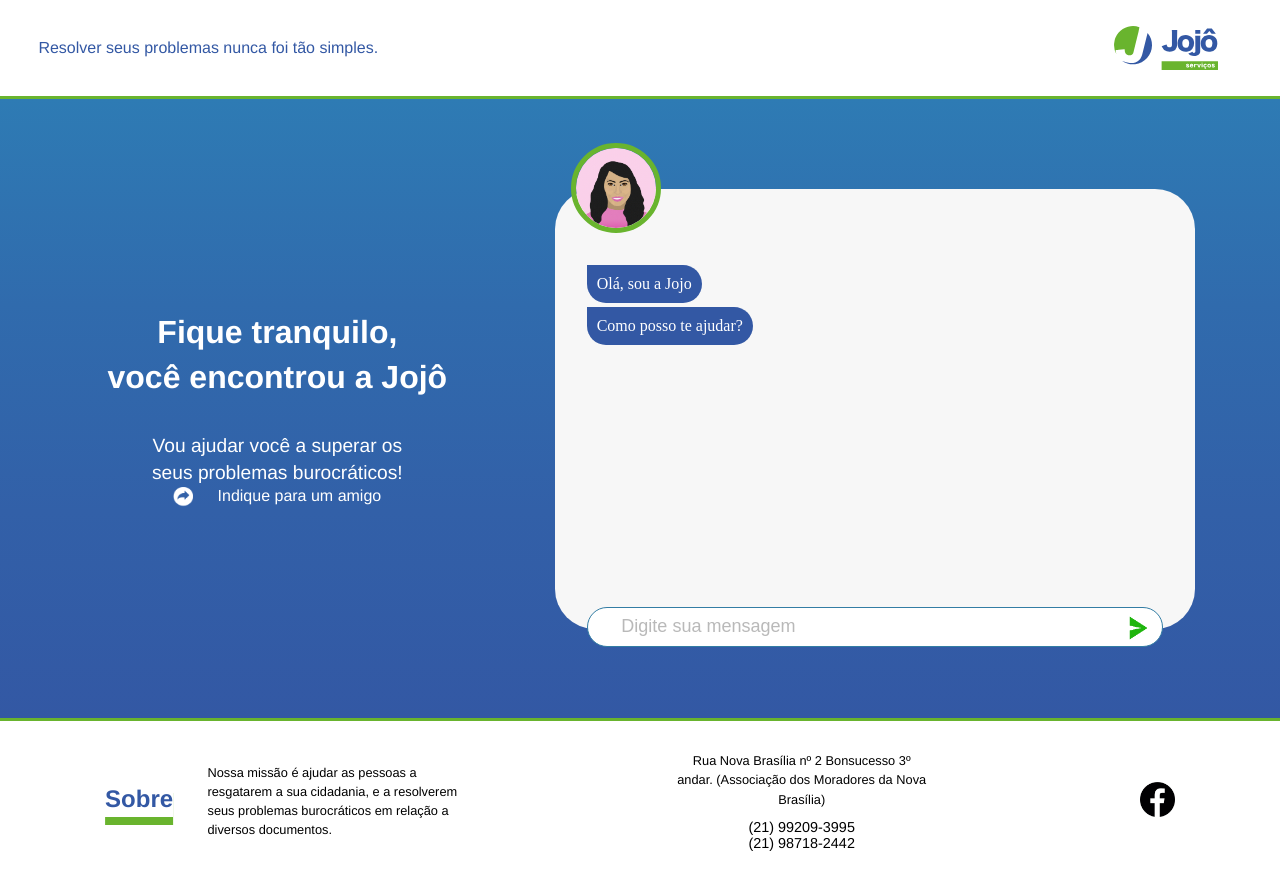
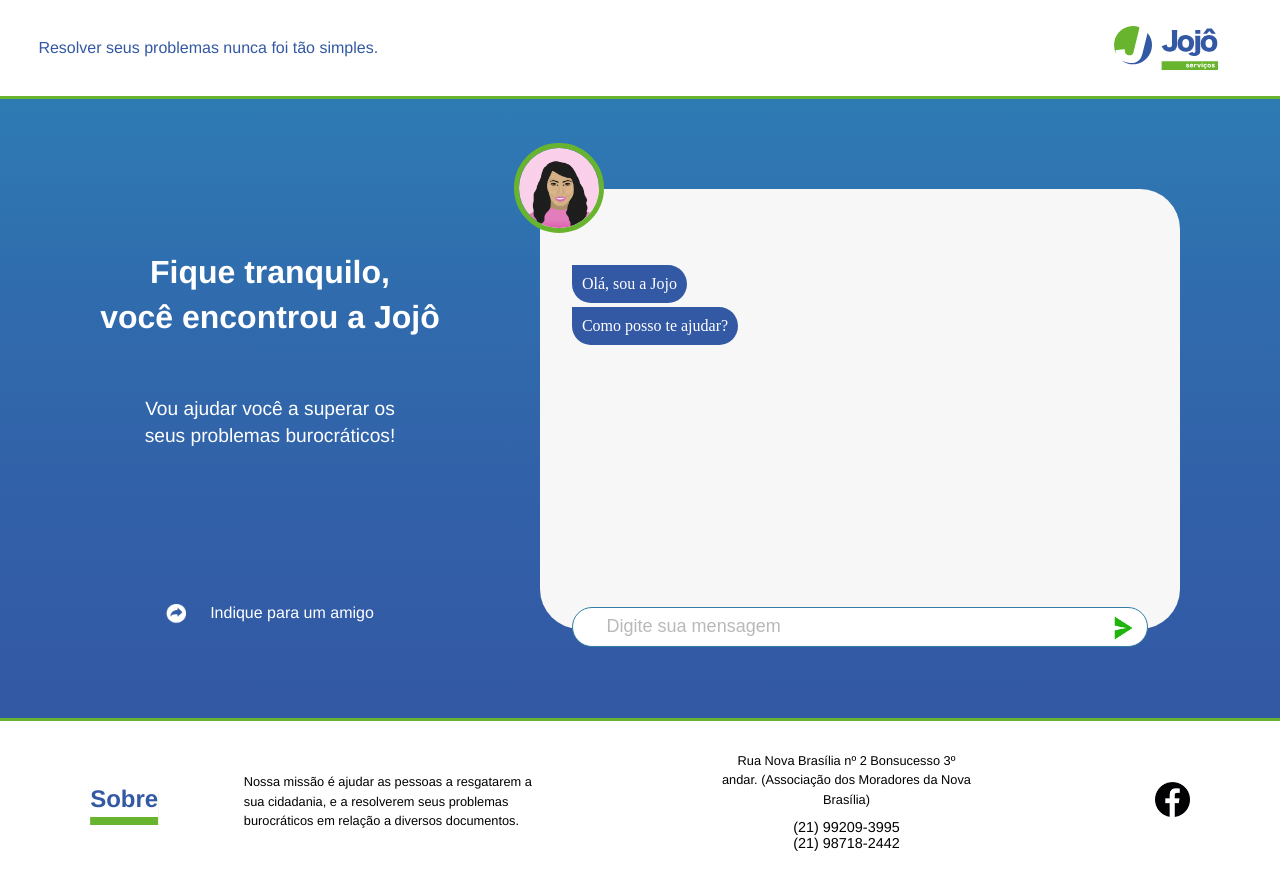
Before and after one commit to mymrtt/jojoservicos, a React (Create React App) app in the folder jojo-servicos-spa/: page / in a window 1280 px wide. Built offline with nearby package versions, Linux system fonts and the light colour scheme.

Commit message:
alterando footer desktop

```diff
--- a/jojo-servicos-spa/src/App.css
+++ b/jojo-servicos-spa/src/App.css
@@ -61,7 +61,8 @@ body{
 	flex-direction: row;
     border-top: solid #69B42E;
     border-bottom: solid #69B42E;
-    justify-content: space-evenly;
+	justify-content: space-evenly;
+	align-items: center;
 }
 @media (max-width: 640px){
 	.caixa_inicial{
@@ -73,14 +74,15 @@ body{
 		align-items: center;
 	}
 }
-.caixa_inicial-boasvindas{
+.caixa_inicial-boasvindas-1{
 	min-width: 30%;
-	min-height: 25vh;
+	min-height: 60vh;
 	display: flex;
 	flex-direction: column;
-	justify-content: center;
+	justify-content: space-around;
 	text-align: center;
 	align-items:center;
+	/* background-color: rebeccapurple; */
 }
 @media (max-width: 640px){
 	.caixa_inicial-boasvindas{
@@ -88,6 +90,13 @@ body{
 		display: flex;
 		align-items: center;
 	}
+}
+.teste{
+	height: 45vh;
+	display: flex;
+	justify-content: space-evenly;
+	flex-direction: column;
+	align-items: center;
 }
 .caixa_inicial-titulo{
 	font-family: Helvetica;
@@ -115,7 +124,7 @@ body{
 }
 .caixa_inicial-descrição{
 	width: 20vw;
-	margin: 10% 0 0 0;
+	margin-bottom: 14%;
 	font-family: Helvetica;
 	font-size: 1.2em;
 	color: #FFFFFF;
@@ -147,7 +156,6 @@ body{
 	justify-content:space-evenly;
 	color: #FFF;
 	font-family:Helvetica;
-	/* padding-top: 90px; */
 }
 .imgdeCompartilhar{
 	width: 20px;
@@ -189,7 +197,7 @@ body{
 .caixa_inicial-boot--img{
 	width: 90px;
 	height: 90px;
-	margin: -12% 13%;
+	margin: -12% 0 0 -20%;
 	border:solid #69B42E 5px;
 	border-radius: 50%;
 }
@@ -477,8 +485,8 @@ body{
 	}
 }
 .caixa_rodape--Sobre{
-	width: 28vw;
-	padding: 0 0 0 0;
+	width: 35vw;
+	padding: 0;
 	display: flex;
 	flex-direction: row;
 	justify-content: space-between;
@@ -506,7 +514,7 @@ body{
 	}
 }
 .caixa_rodape--descricao{
-	width: 20vw;
+	width: 23vw;
 	font-family: Helvetica;
 	font-size: 0.8em;
 	line-height: 1.5em;
--- a/jojo-servicos-spa/src/components/MensagemBoasVindas.js
+++ b/jojo-servicos-spa/src/components/MensagemBoasVindas.js
@@ -1,7 +1,8 @@
 import React from 'react';
 
 const Mensagem = () =>
-  <div className="caixa_inicial-boasvindas">
+  <div className="caixa_inicial-boasvindas-1">
+    <div className="teste">
       <h1 className="caixa_inicial-titulo">
         Fique tranquilo,<br />
         você encontrou a Jojô
@@ -17,6 +18,7 @@ const Mensagem = () =>
       <p className="caixa_inicial-descriçãoMobile">
         Vou ajudar você a superar os seus problemas burocráticos!
       </p>
+    </div>
     <div className="caixa_inicial-indicacao">
      <img className="imgdeCompartilhar" src="share.png" />
       <p>Indique para um amigo</p>
```
Lines whose indentation alone changed are shown as unchanged.
